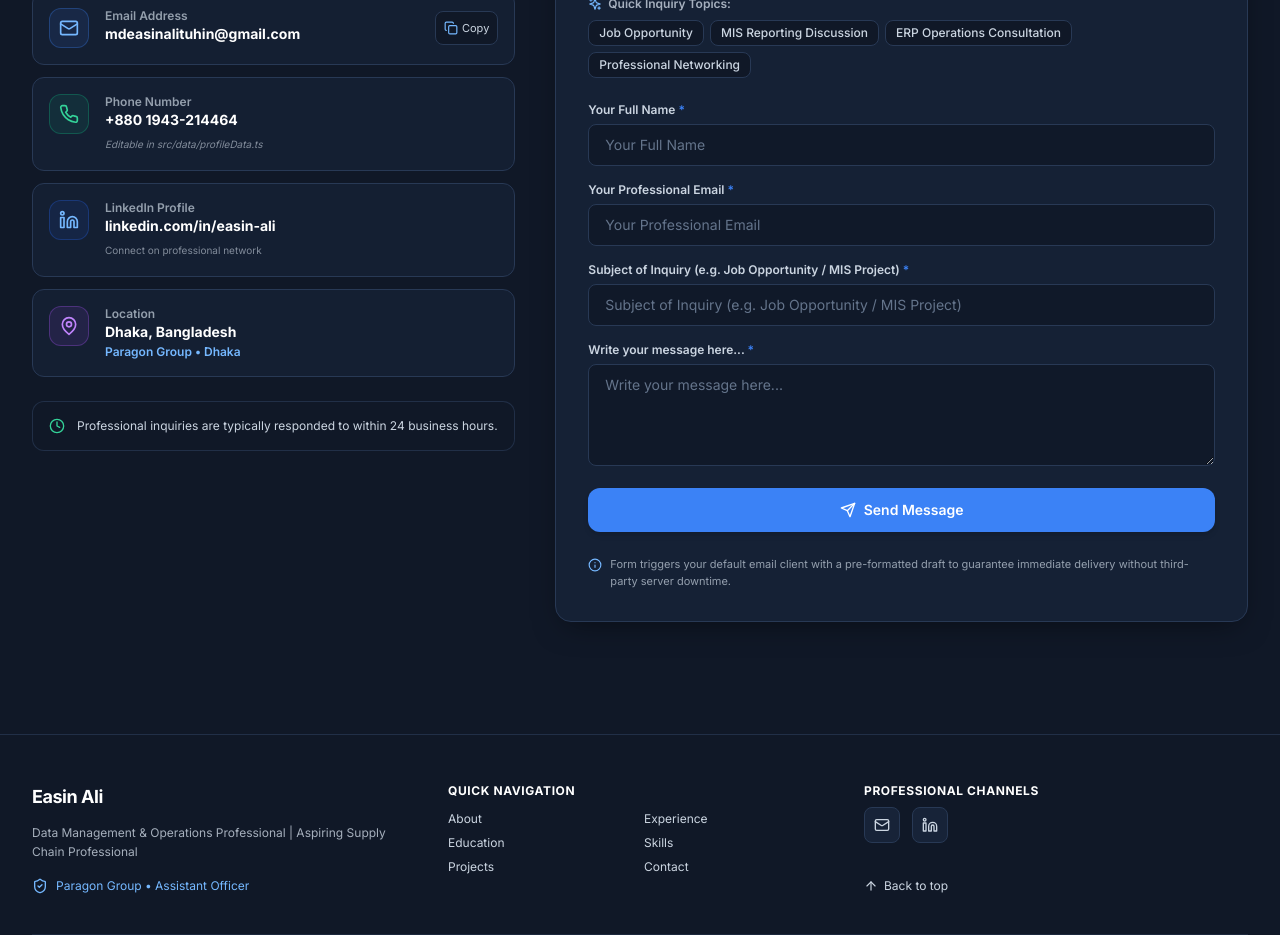
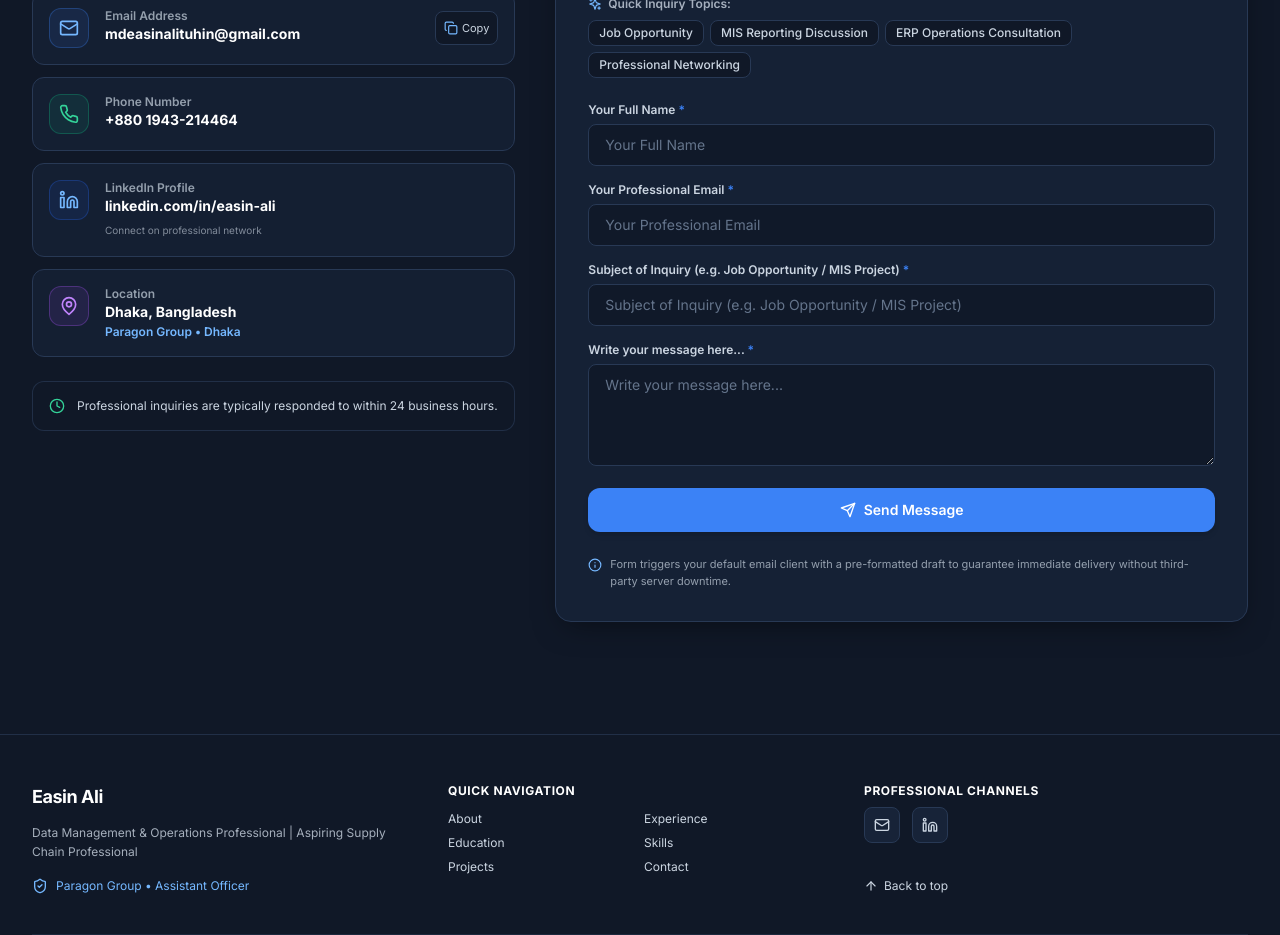
Before and after one commit to Easinali/easin-ali-portfolio, a React (Vite) app: page / in a window 1280 px wide. Shown: the part 10140-11075 px from the top of the page. Built offline with nearby package versions, Linux system fonts and the light colour scheme.

Commit message:
Update Contact.tsx

```diff
--- a/src/sections/Contact.tsx
+++ b/src/sections/Contact.tsx
@@ -100,7 +100,6 @@ export const Contact: React.FC = () => {
                     {profileData.phoneDisplay}
                   </span>
                   <span className="text-[10px] text-secondaryText/60 italic">
-                    {isBn ? 'src/data/profileData.ts এ পরিবর্তনযোগ্য' : 'Editable in src/data/profileData.ts'}
                   </span>
                 </div>
               </div>
```
